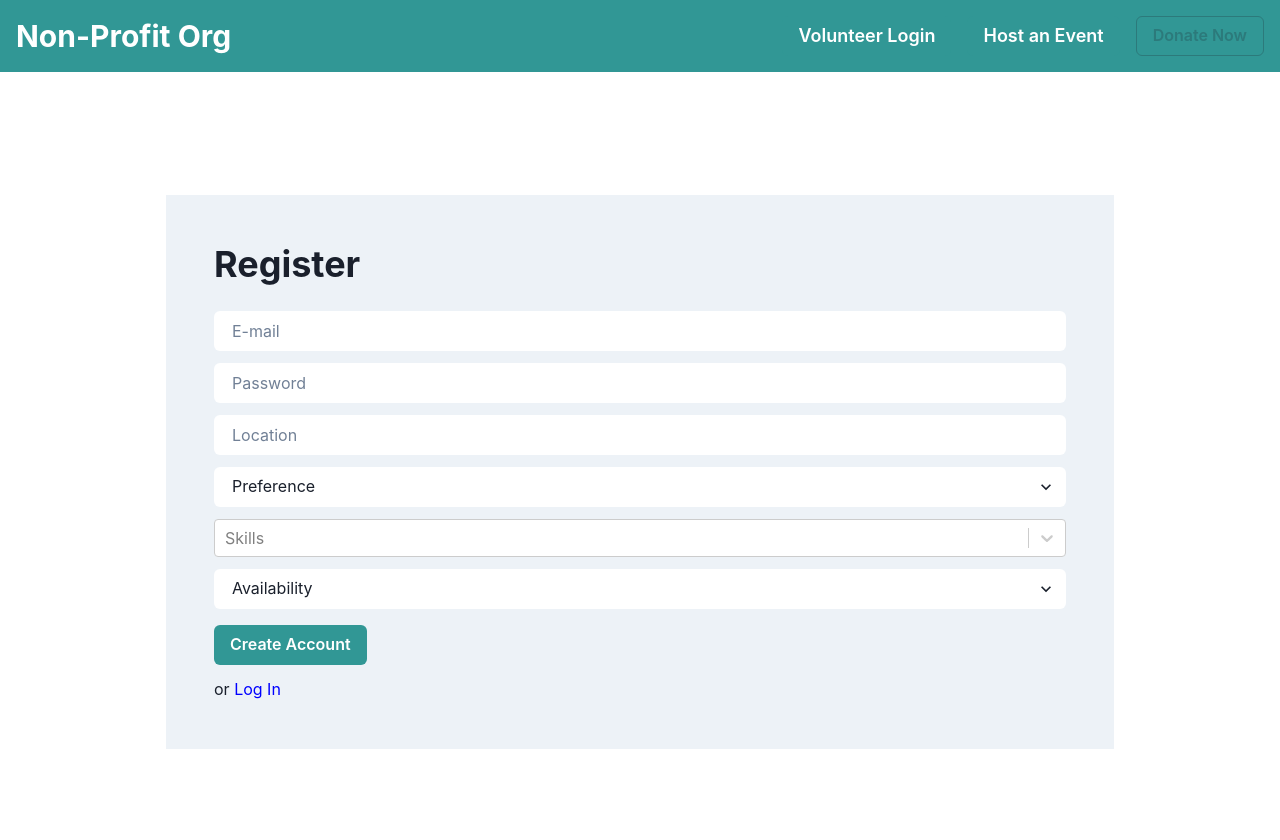
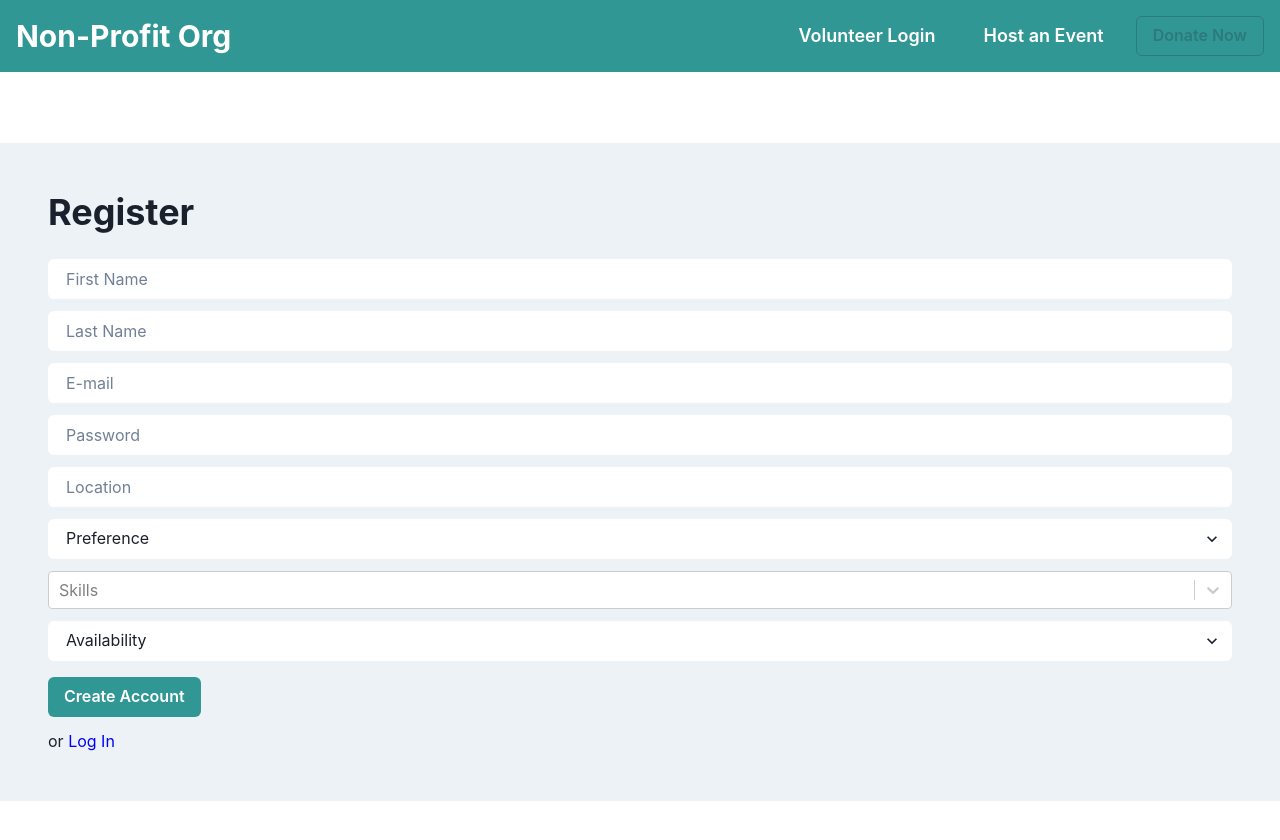
Before and after one commit to ka-rl/group32project, a React (Vite) app in the folder frontend/: page /register in a window 1280 px wide. Shown: the top 840 px of the page. Built offline with nearby package versions, Linux system fonts and the light colour scheme.

Commit message:
added firstname and lastname to account register

```diff
--- a/frontend/src/hooks/useRegister.js
+++ b/frontend/src/hooks/useRegister.js
@@ -1,32 +1,48 @@
-import { useState } from 'react'
-import { useAuthContext } from './useAuthContext'
+import { useState } from 'react';
+import { useAuthContext } from './useAuthContext';
 
 export const useRegister = () => {
-    const [error, setError] = useState(null)
-    const [isLoading, setIsLoading] = useState(null)
-    const { dispatch } = useAuthContext()
+    const [error, setError] = useState(null);
+    const [isLoading, setIsLoading] = useState(false);
+    const { dispatch } = useAuthContext();
 
-    const register = async (email, password, location, preference, availability, skills) => {
-        setIsLoading(true)
-        setError(null)
+    const register = async (firstName, lastName, email, password, location, preference, availability, skills) => {
+        setIsLoading(true);
+        setError(null);
+
+        // Send the data to the server for registration
         const response = await fetch('http://localhost:3000/api/user/register', {
             method: 'POST',
-            headers: {'Content-Type': 'application/json'},
-            body: JSON.stringify({email, password, location, preference, availability, skills}),
-        })
-        const json = await response.json()
+            headers: {
+                'Content-Type': 'application/json',
+            },
+            body: JSON.stringify({
+                firstName,
+                lastName,
+                email,
+                password,
+                location,
+                preference,
+                availability,
+                skills,
+            }),
+        });
+
+        const json = await response.json();
+
         if (!response.ok) {
-            setIsLoading(false)
-            setError(json.error)
+            setIsLoading(false);
+            setError(json.error || 'Registration failed');
+        } else {
+            // If registration is successful, save the user to localStorage
+            localStorage.setItem('user', JSON.stringify(json));
+
+            // Update auth context with the registered user data
+            dispatch({ type: 'LOGIN', payload: json });
+
+            setIsLoading(false);
         }
-        if (response.ok) {
-            // save use to local storage
-            localStorage.setItem('user', JSON.stringify(json))
+    };
 
-            //update auth context
-            dispatch({type: 'LOGIN', payload: json})
-            setIsLoading(false)
-        }
-    }
-    return { register, error, isLoading }
-}
+    return { register, error, isLoading };
+};
--- a/frontend/src/pages/volunteer/Register.jsx
+++ b/frontend/src/pages/volunteer/Register.jsx
@@ -1,6 +1,5 @@
-import React from 'react';
-import { useState } from 'react'
-import { useRegister } from '../../hooks/useRegister'
+import React, { useState } from 'react';
+import { useRegister } from '../../hooks/useRegister';
 import {
   Flex,
   Heading,
@@ -22,15 +21,18 @@
   const [email, setEmail] = useState('');
   const [password, setPassword] = useState('');
   const [location, setLocation] = useState('');
+  const [firstName, setFirstName] = useState('');
+  const [lastName, setLastName] = useState('');
   const skills = 'none';
   const [preferences, setPreferences] = useState('');
-  const [availability, setAvailability] = useState('')
-  // Fix: Adding `e` as a parameter to handleSubmit
-  const {register, error, isLoading} = useRegister();
+  const [availability, setAvailability] = useState('');
+
+  const { register, error, isLoading } = useRegister();
+
   const handleSubmit = async (e) => {
     e.preventDefault(); // Prevents the default form submission behavior
-    console.log(email, password, location, preferences, availability, skills);
-    await register(email, password, location, preferences, availability, skills);
+    console.log(firstName, lastName, email, password, location, preferences, availability, skills);
+    await register(firstName, lastName, email, password, location, preferences, availability, skills);
   };
 
   return (
@@ -42,6 +44,24 @@
       >
         <Heading mb={6}>Register</Heading>
         <form onSubmit={handleSubmit}>
+          <Input
+            placeholder="First Name"
+            type="text"
+            variant="filled"
+            background="white"
+            mb={3}
+            onChange={(e) => setFirstName(e.target.value)}
+            value={firstName}
+          />
+          <Input
+            placeholder="Last Name"
+            type="text"
+            variant="filled"
+            background="white"
+            mb={3}
+            onChange={(e) => setLastName(e.target.value)}
+            value={lastName}
+          />
           <Input
             placeholder="E-mail"
             type="email"
@@ -81,7 +101,7 @@
             <option value="pref2">2</option>
             <option value="pref3">3</option>
           </Select>
-          <MultiSelect/>
+          <MultiSelect />
           <Select
             placeholder="Availability"
             variant="filled"
@@ -101,7 +121,7 @@
           {error && <div className="error">{error}</div>}
         </form>
         <Text>
-            or <ChakraLink as={RouterLink} to="/login" color="blue">Log In</ChakraLink>
+          or <ChakraLink as={RouterLink} to="/login" color="blue">Log In</ChakraLink>
         </Text>
       </Flex>
     </Flex>
```
